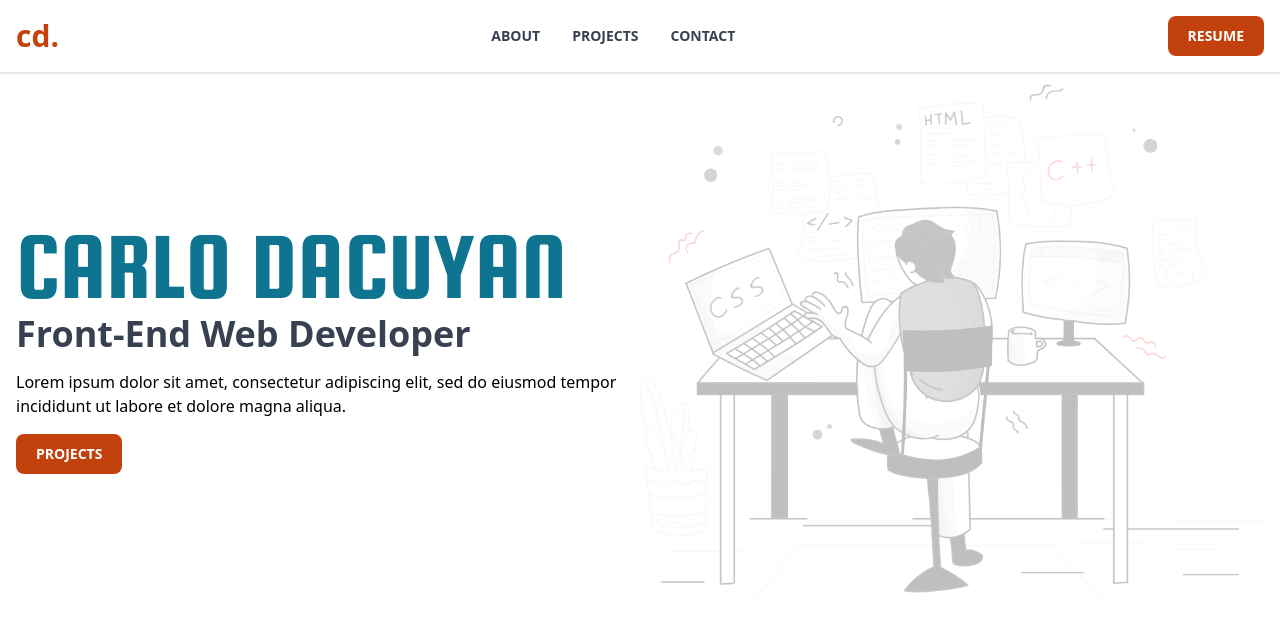
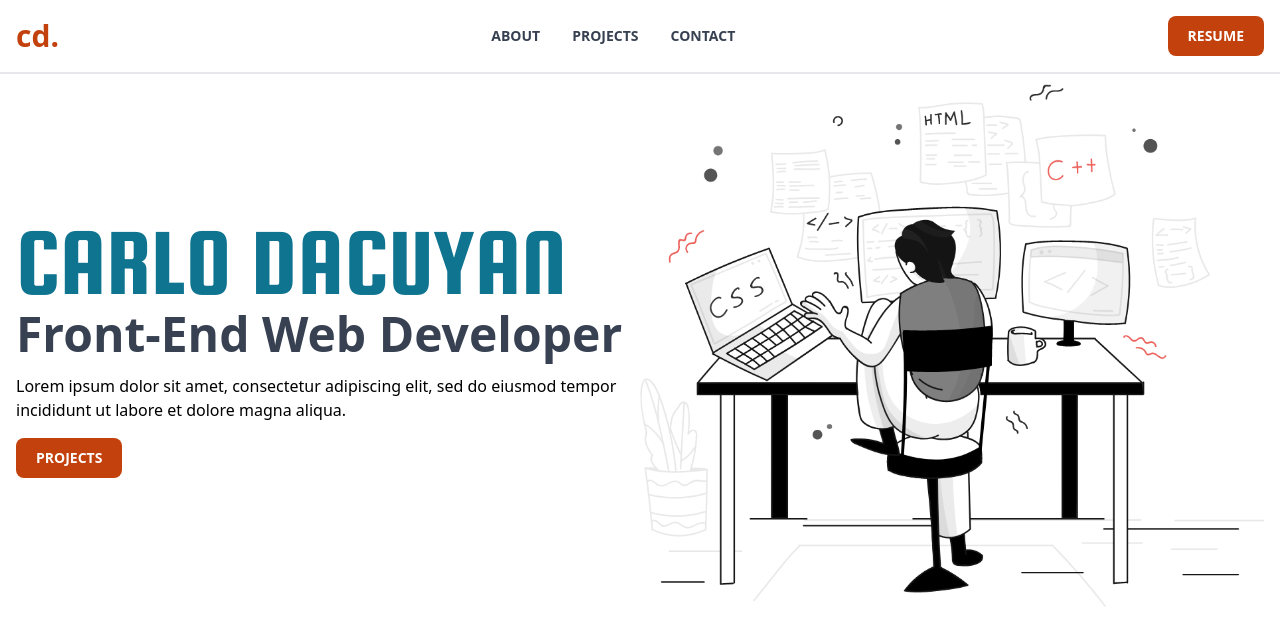
Before and after one commit to hicarlodacuyan/hicarlodacuyan.github.io, a React (Vite) app: page / in a window 1280 px wide. Shown: the top 644 px of the page. Built offline with nearby package versions, Linux system fonts and the light colour scheme.

Commit message:
Fix hero image opacity

```diff
--- a/src/components/Hero.jsx
+++ b/src/components/Hero.jsx
@@ -6,11 +6,11 @@ const Hero = () => {
       <div className="container mx-auto flex">
         <div className="flex-1 flex flex-col justify-center">
           <h2 className="font-squada text-5xl xl:text-8xl 2xl:text-9xl text-cyan-700 uppercase mt-4 md:mt-0">Carlo Dacuyan</h2>
-          <h3 className="text-2xl xl:text-4xl 2xl:text-6xl text-gray-700 font-bold">Front-End Web Developer</h3>
+          <h3 className="text-2xl xl:text-5xl 2xl:text-6xl text-gray-700 font-bold">Front-End Web Developer</h3>
           <p className="py-4">Lorem ipsum dolor sit amet, consectetur adipiscing elit, sed do eiusmod tempor incididunt ut labore et dolore magna aliqua.</p>
           <button type="button" className="text-white font-bold uppercase bg-orange-700 focus:ring-4 focus:outline-none focus:ring-blue-300 rounded-lg text-sm px-5 py-2.5 text-center self-start">Projects</button>
         </div>
-        <div className="flex-1 hidden md:block opacity-25">
+        <div className="flex-1 hidden md:block">
           <img className="" src={HeroImage} />
         </div>
       </div>
```
